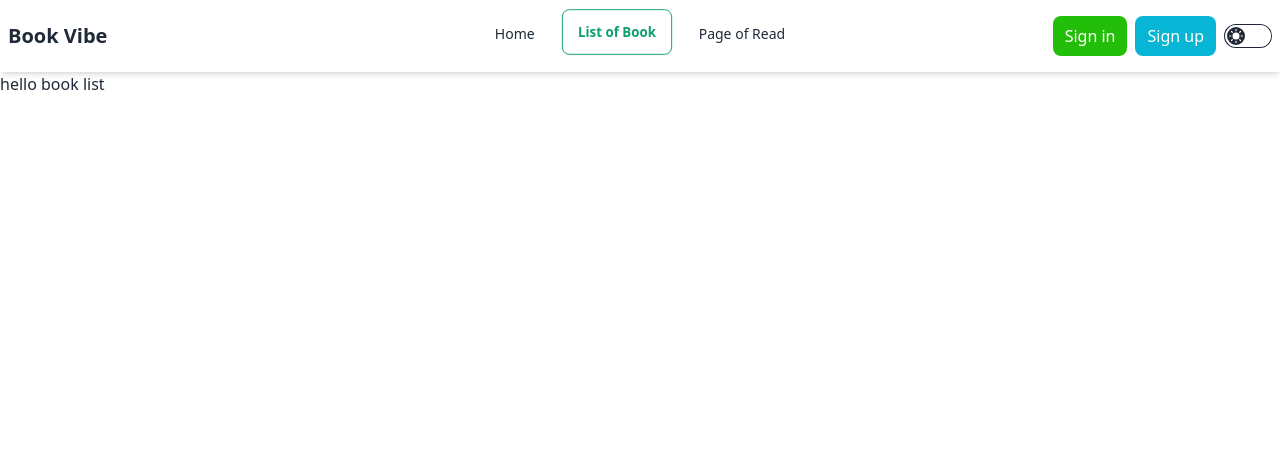
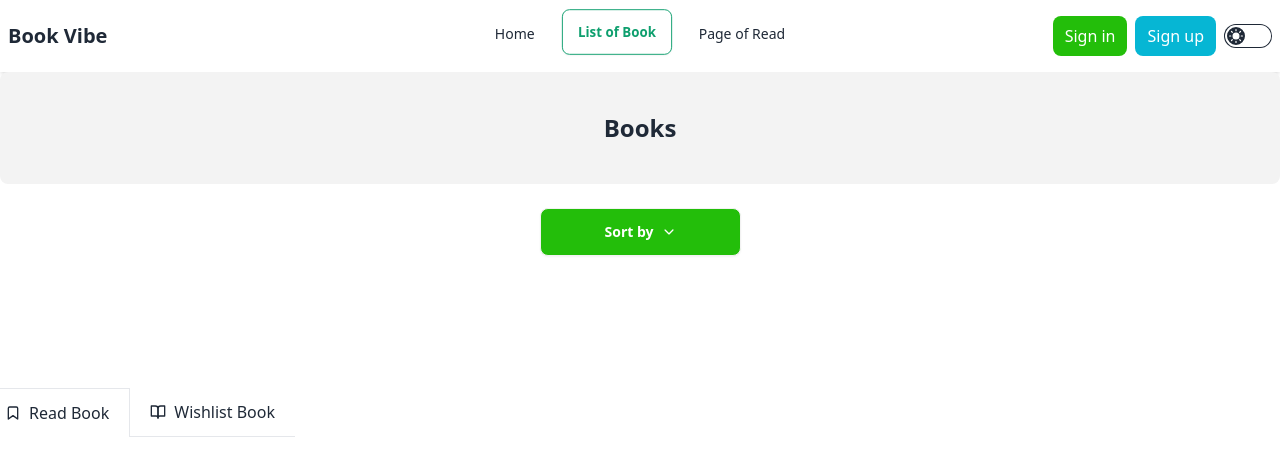
Before and after one commit to ranamiah221/book-review, a React (Vite) app: page /bookList in a window 1280 px wide. Shown: the top 476 px of the page. Built offline with nearby package versions, Linux system fonts and the light colour scheme.

Commit message:
added book list page element and localhost functionality

```diff
--- a/src/components/BookDetails/BookDetails.jsx
+++ b/src/components/BookDetails/BookDetails.jsx
@@ -19,16 +19,16 @@ const BookDetails = () => {
   } = bookDetails;
 
   return (
-    <div className="mt-2 flex gap-5 ">
-     <div className="bg-[#F3F3F3] flex justify-center items-center rounded-lg p-10 w-1/2">
-     <img className="w-2/4"
+    <div className="mt-2 md:flex gap-5 ">
+     <div className="bg-[#F3F3F3] flex justify-center items-center rounded-lg md:p-10 md:w-1/2">
+     <img className="md:w-2/4"
           src={image}
           alt="Album"
         />
      </div>
 
 
-      <div className="w-1/2 flex flex-col">
+      <div className="md:w-1/2 md:flex flex-col p-4 md:p-0">
         <h2 className="text-4xl font-bold">{bookName}</h2>
         <p className="text-base font-normal pb-5 pt-3 border-b-2 border-dashed">By : {author}</p>
         <p className="text-lg font-normal border-b-2 py-3 border-dashed mb-4">{category}</p>
--- /dev/null
+++ b/src/components/Sorting/Sorting.jsx
@@ -0,0 +1,27 @@
+import { IoIosArrowDown } from "react-icons/io";
+
+const Sorting = () => {
+    return (
+        <div className="dropdown dropdown-bottom dropdown-center">
+          <div  tabIndex={0} role="button" className="btn m-1 bg-[#23BE0A] text-white px-16">
+            Sort by <span><IoIosArrowDown /></span>
+          </div>
+          <ul
+            tabIndex={0}
+            className="dropdown-content menu bg-base-100 rounded-box z-[1] w-48 p-2 shadow"
+          >
+            <li>
+              <button className="btn mb-1">Rating</button>
+            </li>
+            <li>
+            <button className="btn mb-1">Number of Page</button>
+            </li>
+            <li>
+            <button className="btn mb-1">Publisher Year</button>
+            </li>
+          </ul>
+        </div>
+    );
+};
+
+export default Sorting;
--- /dev/null
+++ b/src/index.js
@@ -0,0 +1,26 @@
+
+// get items...
+export const getItem =()=>{
+    let bookList=[];
+    const storedBook=localStorage.getItem('bookList');
+    if (storedBook){
+         bookList=JSON.parse(storedBook);
+    }
+    return [];
+}
+// save items
+export const saveItem=book=>{
+      let bookList= getItem();
+     const isExist= bookList.find(b=> b.bookId === book.bookId);
+     if(isExist){
+        alert('already exist')
+     }
+     bookList.push(book);
+     alert('book successfully added')
+}
+export const removeItem=id=>{
+    let bookList=getItem();
+    const remaining = bookList.filter(b=> b.bookId !== id)
+    localStorage.setItem('bookList', JSON.stringify(remaining))
+    alert("remove successfully")
+}
--- a/src/pages/bookList/BookList.jsx
+++ b/src/pages/bookList/BookList.jsx
@@ -1,11 +1,68 @@
-import React from 'react';
+import React, { useState } from "react";
+import SectionTitle from "./../../components/SectionTitle/SectionTitle";
+import { IoIosArrowDown } from "react-icons/io";
+import Sorting from "../../components/Sorting/Sorting";
+const BookList = () => {
+    const [isActive, setIsActive]=useState(true);
+    const handleActive=()=>{
+      setIsActive(!isActive)
+    }
+  return (
+    <div>
+      {/* section title */}
+      <div className="bg-[#F3F3F3] py-2 md:py-5 w-full rounded-lg">
+        <SectionTitle title="Books"></SectionTitle>
+      </div>
+      {/* sorting */}
+      <div className="flex justify-center mt-5">
+        <Sorting></Sorting>
+      </div>
+      {/* book list tab */}
+      <div className="mt-10 md:mt-32">
+        <div className="flex items-center -mx-4 overflow-x-auto overflow-y-hidden  flex-nowrap dark:bg-gray-100 dark:text-gray-800">
+          <button
+            onClick={()=>handleActive()}
+            className={`flex items-center flex-shrink-0 px-5 py-3 space-x-2 dark:border-gray-600 dark:text-gray-600 ${isActive ? "border-b-0 border": "border-b"}`}
+          >
+            <svg
+              xmlns="http://www.w3.org/2000/svg"
+              viewBox="0 0 24 24"
+              fill="none"
+              stroke="currentColor"
+              strokeWidth="2"
+              strokeLinecap="round"
+              strokeLinejoin="round"
+              className="w-4 h-4"
+            >
+              <path d="M19 21l-7-5-7 5V5a2 2 0 0 1 2-2h10a2 2 0 0 1 2 2z"></path>
+            </svg>
+            <span>Read Book</span>
+          </button>
+          <button
+           onClick={()=>handleActive()}
+            className={`flex items-center flex-shrink-0 px-5 py-3 space-x-2 dark:border-gray-600 dark:text-gray-600 ${ !isActive ? "border-b-0 border": "border-b"}`}
+          >
+            <svg
+              xmlns="http://www.w3.org/2000/svg"
+              viewBox="0 0 24 24"
+              fill="none"
+              stroke="currentColor"
+              strokeWidth="2"
+              strokeLinecap="round"
+              strokeLinejoin="round"
+              className="w-4 h-4"
+            >
+              <path d="M2 3h6a4 4 0 0 1 4 4v14a3 3 0 0 0-3-3H2z"></path>
+              <path d="M22 3h-6a4 4 0 0 0-4 4v14a3 3 0 0 1 3-3h7z"></path>
+            </svg>
+            <span>Wishlist Book</span>
+          </button>
 
-const BookList = () => {
-    return (
-        <div>
-            <h1>hello book list</h1>
+
         </div>
-    );
+      </div>
+    </div>
+  );
 };
 
 export default BookList;
--- a/tailwind.config.js
+++ b/tailwind.config.js
@@ -7,6 +7,7 @@ export default {
   theme: {
 
   },
+
   daisyui: {
     themes: ["light", "forest"],
   },
```
